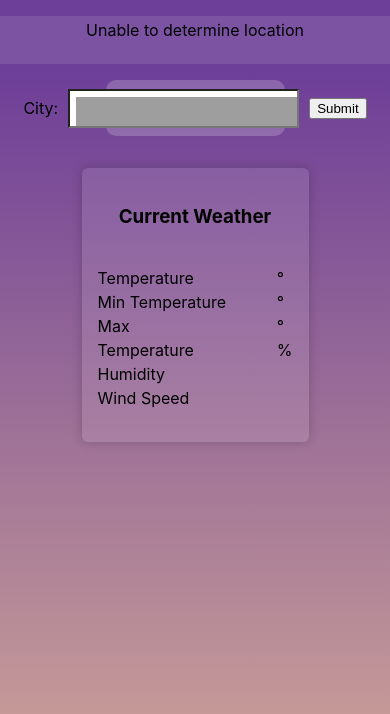
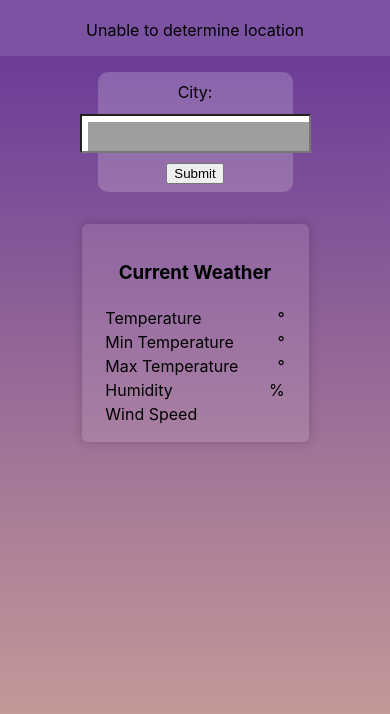
Before and after one commit to kshintaku/django-apps, a Django app: page /weather/ in a window 390 px wide. Shown: the top 714 px of the page. Run offline with Django 3.2, Linux system fonts and the light colour scheme; grey boxes are pictures that could not be loaded.

Commit message:
continue working on responsiveness

```diff
--- a/weather/static/css/stylesheet.css
+++ b/weather/static/css/stylesheet.css
@@ -12,17 +12,20 @@ html {
   padding: 0;
   margin: 0;
   border: 0;
+  height: auto;
 }
 
 form {
-  margin-top: auto;
+  /* margin-top: 2em; */
+  padding: .5em;
   display: flex;
+  flex-wrap: wrap;
   margin-bottom: auto;
   vertical-align: middle;
   justify-content: center;
   width: 50%;
   align-items: center;
-  height: 3.5rem;
+  height: auto;
   border-radius: 10px;
   background: hsla(0,0%,100%,.2);
   margin-right: auto;
@@ -41,12 +44,16 @@ input[type=text] {
 
 
 ul {
-  display: block;
+  display: flex;
   list-style: none;
   text-align: left;
   text-transform: capitalize;
   padding-inline-start: 0px;
   padding-inline-end: 0px;
+  margin: 0;
+  line-height: 1.5;
+  justify-content: space-between;
+  width: 100%;
 }
 
 .city-search {
@@ -60,7 +67,8 @@ ul {
 }
 
 .header-section {
-  height: 3rem;
+  height: auto;
+  padding: .001em;
   background: hsla(0,0%,100%,.1)!important;
 }
 
@@ -81,5 +89,6 @@ ul {
 
 .weather-stats {
   display: inline-flex;
-  gap: 3rem;
+  flex-direction: column;
+  width: 92%;
 }
--- a/weather/templates/weather/index.html
+++ b/weather/templates/weather/index.html
@@ -3,9 +3,10 @@
 <head>
   {% load static %}
   <meta charset="UTF-8">
-  <meta name="viewport", initial-scale=1.0">
+  <meta name="viewport", content="width=device-width, initial-scale=1.0">
   <title>Weather</title>
   <link rel="stylesheet" href="{% static '/css/stylesheet.css' %}" type="text/css">
+  <link rel="icon" href="{% static '/icons/favicon.ico' %}" type="image/x-icon">
 </head>
 <body>
   <div class="container">
@@ -29,16 +30,19 @@
       <h3>Current Weather</h3>
       <div class="weather-stats">
         {% if weather %}
-        <ul>
-          {% for key in weather %}
-            <li>{{ key }}</li>
+
+          {% for key, values in weather.items %}
+            <ul>
+              <li>{{ key }}</li>
+              <li>{{ values }}</li>
+            </ul>
           {% endfor %}
-        </ul>
-        <ul>
+
+        <!-- <ul>
           {% for values in weather.values %}
             <li>{{ values }}</li>
           {% endfor %}
-        </ul>
+        </ul> -->
         {% else %}
           <p>No weather information available</p>
         {% endif %}
```
Also changed, not shown: weather/static/icons/favicon.ico (added).
